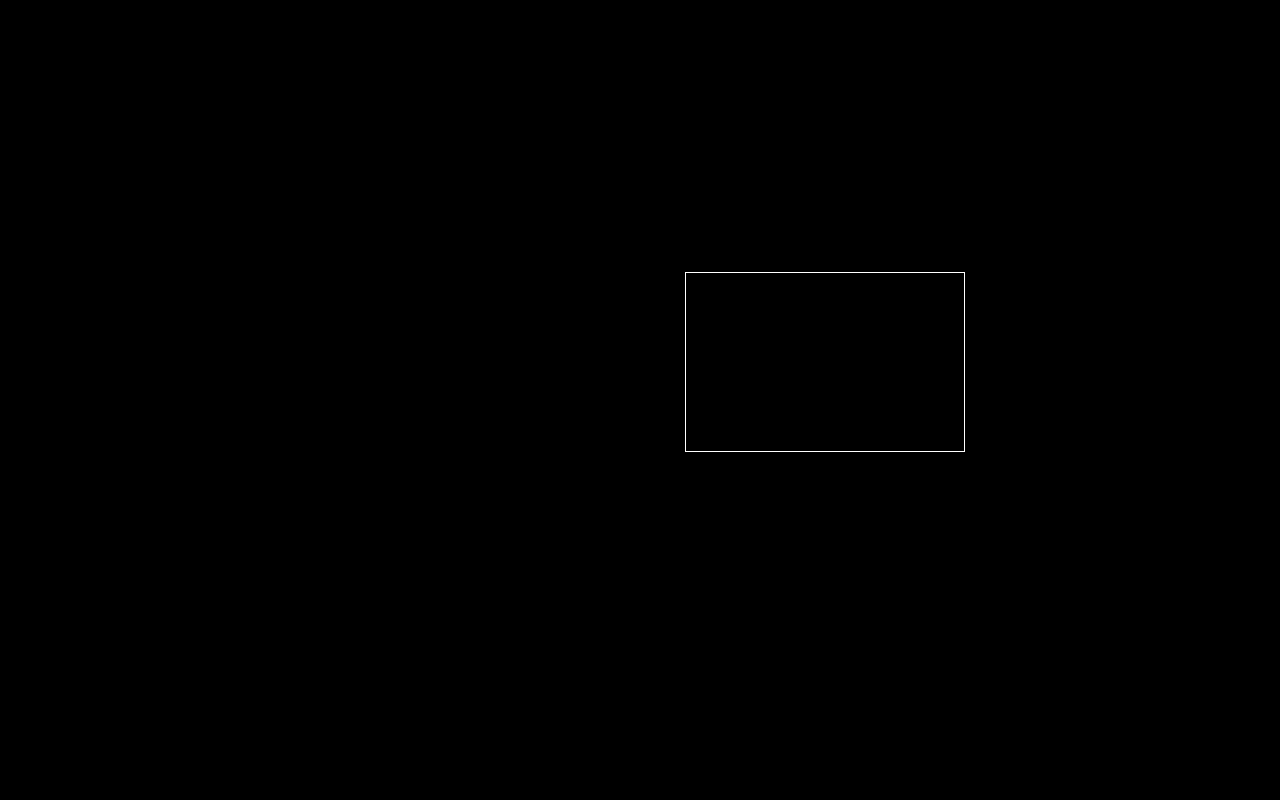
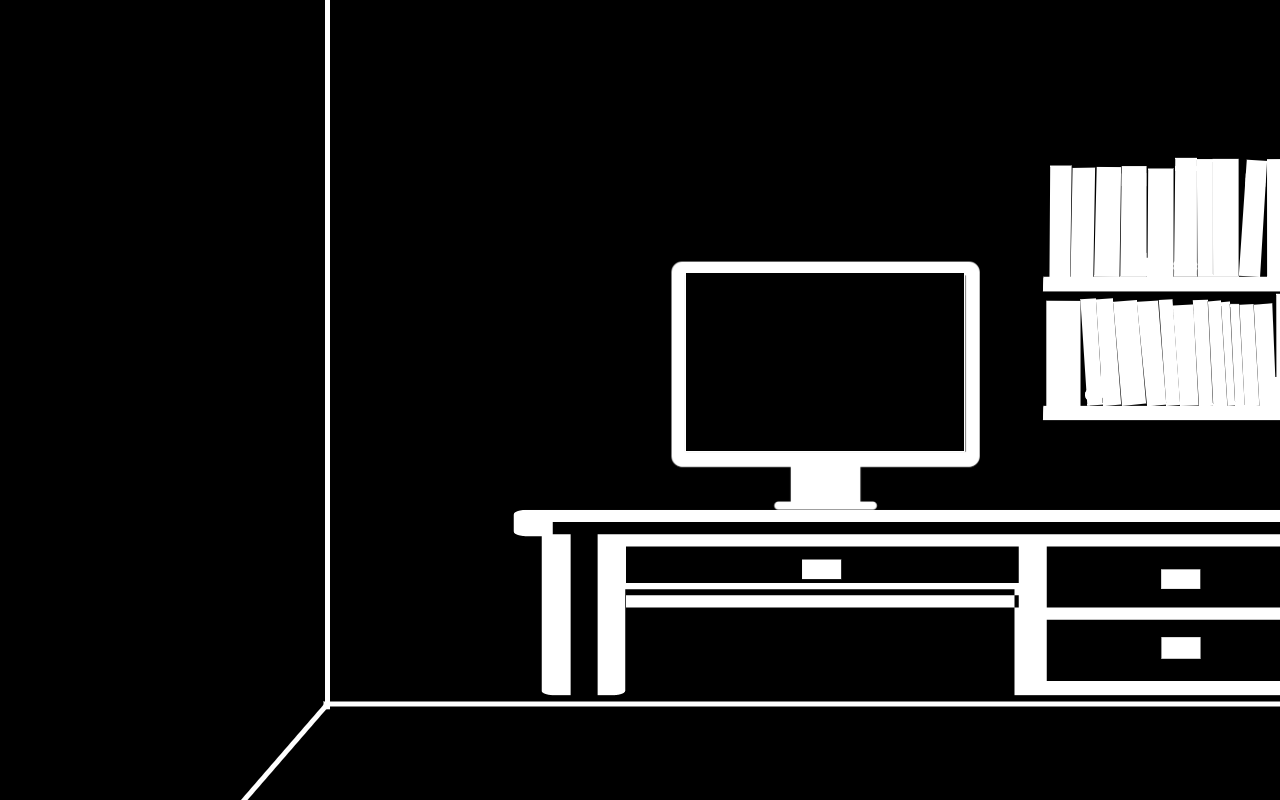
Before and after one commit to gofn92/portfolio, a plain HTML site: page html/room1.html in a window 1280 px wide. Drawn offline with Linux system fonts and the light colour scheme.

Commit message:
Update room1.html

```diff
--- a/html/room1.html
+++ b/html/room1.html
@@ -46,10 +46,10 @@
 <body>
     <div class="con">
         <div class="room-neunte">
-            <img src="image/Artboard.png" alt="">
+            <img src="../image/Artboard.png" alt="">
         </div>
         <div class="desktop">
-            <img src="image/4_objects.png" alt="">
+            <img src="../image/4_objects.png" alt="">
         </div>
         <div class="moniter"></div>
     </div>
```
